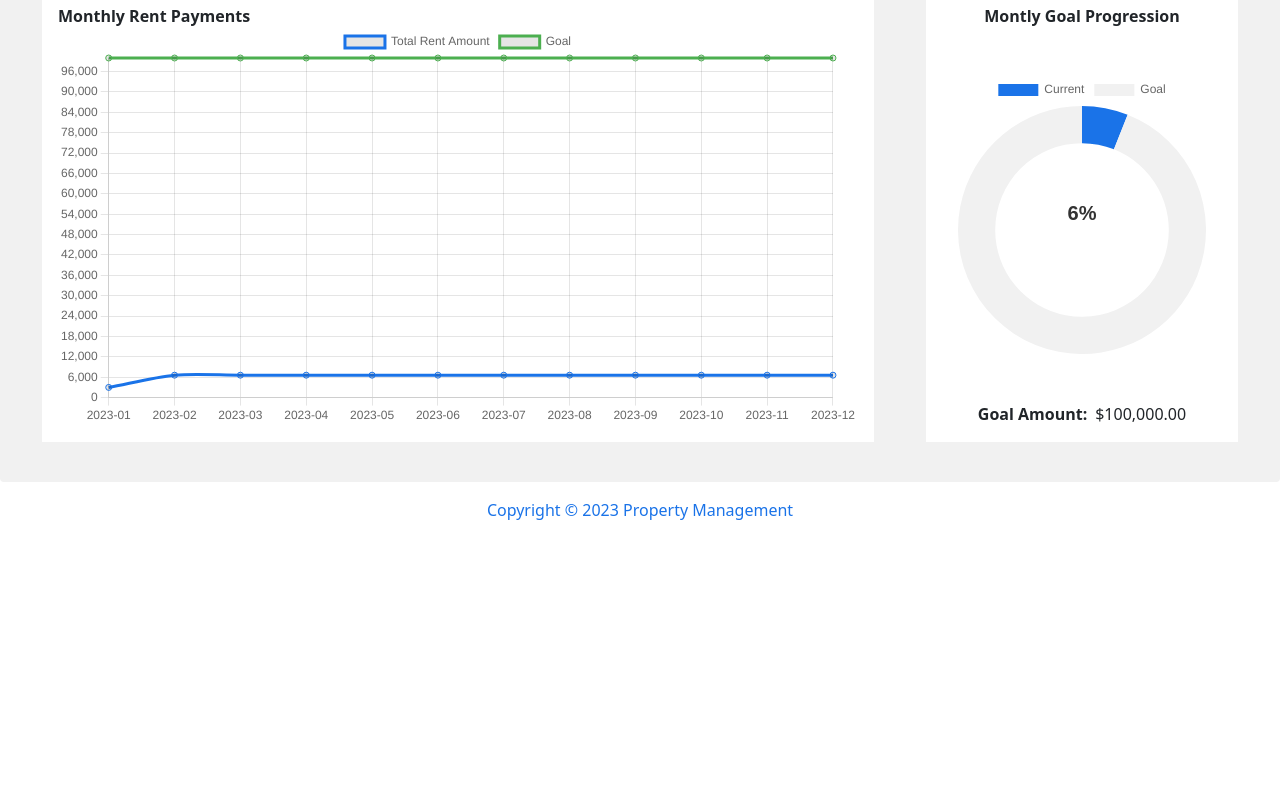
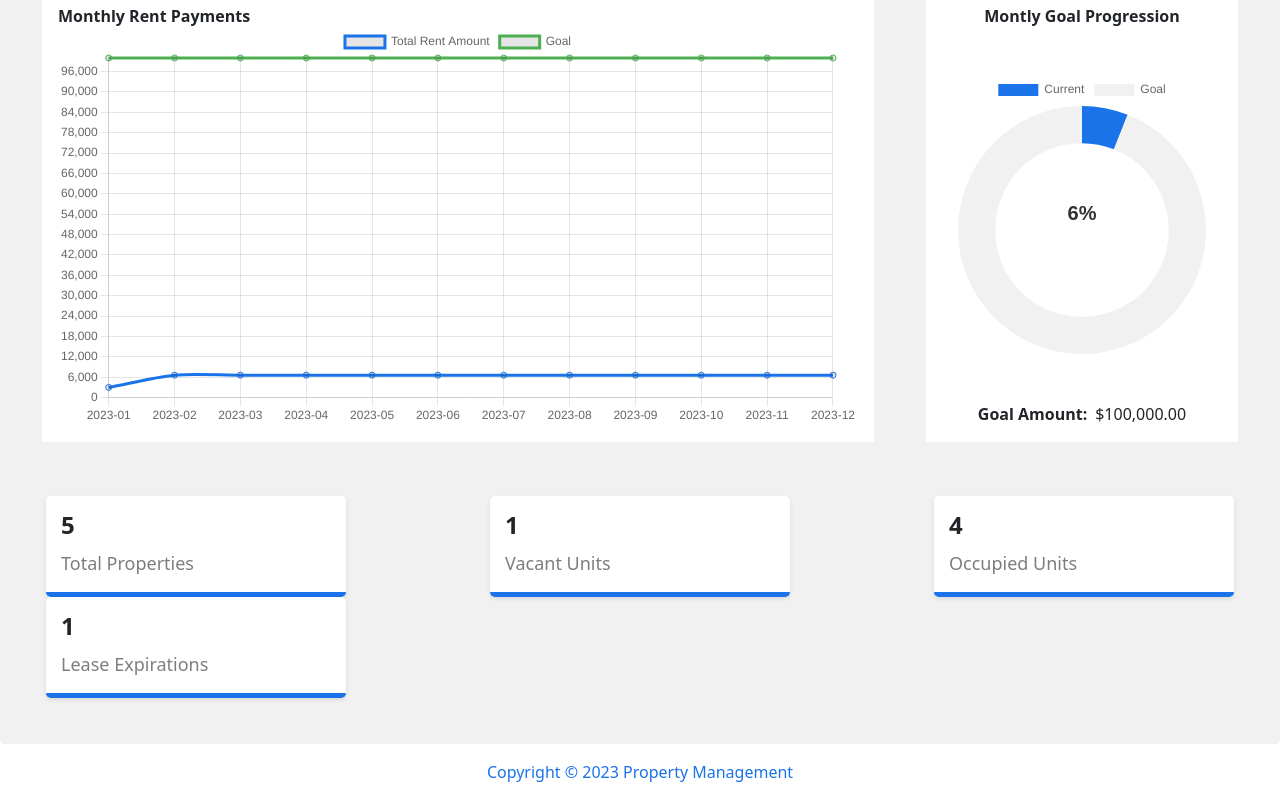
Before and after one commit to zsherman2510/PropertyManagmentProject, a React (Vite) app: page / in a window 1280 px wide. Shown: the part 330-1130 px from the top of the page. Before the commit the page ends 868 px from the top, so only its background shows below. Built offline with nearby package versions, Linux system fonts and the light colour scheme.

Commit message:
property summary complete

```diff
--- /dev/null
+++ b/src/components/Dashboard/PropertySummary.jsx
@@ -0,0 +1,33 @@
+import React from 'react';
+import DashboardWidget from '../../UIComponents/DashboardWidget';
+
+const PropertySummary = ({ properties }) => {
+
+  const totalProperties = properties.length;
+
+  const vacantUnits = properties.filter((property) => property.occupancyStatus === "Vacant" ).length;
+  const occupiedUnits = properties.filter((property) => property.occupancyStatus === "Occupied" ).length;
+
+  const leaseExpirations = properties.reduce((count, property) => {
+    const { tenants } = property;
+
+    if(tenants.length > 0) {
+      const hasExpiredLease = tenants.some((tenant) => new Date(tenant.leaseEnd) <= new Date());
+      if(hasExpiredLease) {
+        count++;
+      }
+    }
+    return count;
+  }, 0);
+
+  return (
+    <div className='container property-summary'>
+      <DashboardWidget title="Total Properties" value={totalProperties} color="#1a73e8" />
+      <DashboardWidget title="Vacant Units" value={vacantUnits} color="#1a73e8" />
+      <DashboardWidget title="Occupied Units" value={occupiedUnits} color="#1a73e8" />
+      <DashboardWidget title="Lease Expirations" value={leaseExpirations} color="#1a73e8" />
+    </div>
+  )
+}
+
+export default PropertySummary
--- a/src/components/Dashboard/index.jsx
+++ b/src/components/Dashboard/index.jsx
@@ -4,6 +4,7 @@ import FinancialSummary from './FinancialSummary';
 import Chart from "chart.js/auto"
 import { CategoryScale } from 'chart.js';
 import FinancialGoal from './FinancialGoal';
+import PropertySummary from './PropertySummary';
 
 Chart.register(CategoryScale);
 const Dashboard = () => {
@@ -57,6 +58,9 @@ const Dashboard = () => {
         <div className="col-12 col-md-3 my-4">
           <FinancialGoal goalAmount={monthlyGoal} goalPercentage={adjustedPercentage}/>
         </div>
+        <div className="col-12">
+          <PropertySummary properties={properties}/>
+        </div>
       </div>
     </div>
   )
```
